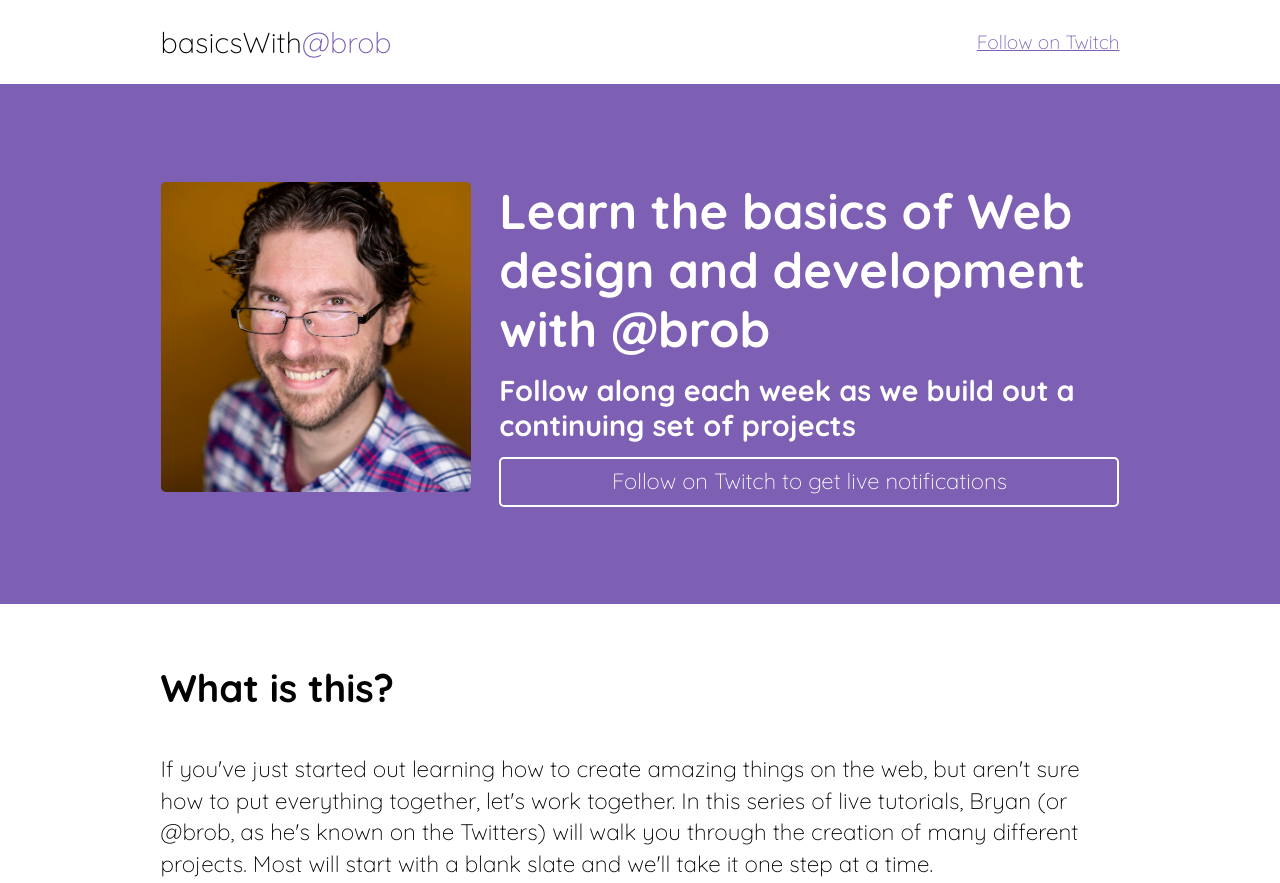
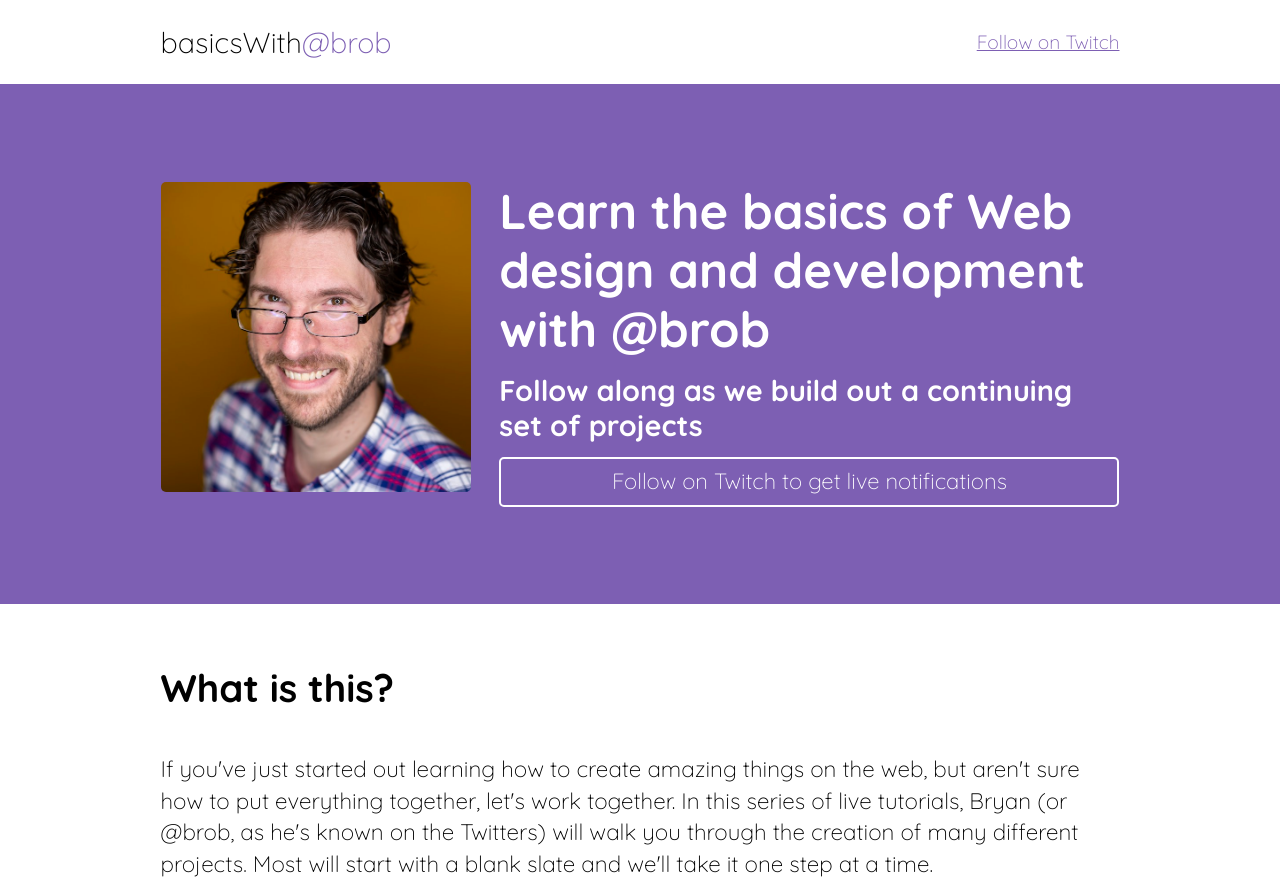
Before and after one commit to brob/basicswithbrob.com, an Eleventy site: page index.html in a window 1280 px wide. Shown: the top 883 px of the page. Built offline with nearby package versions, Linux system fonts and the light colour scheme; Eleventy itself is replaced by a stand-in of ours; files that its build step writes are made by us from their sources; what eleventy-plugin-blog-tools, nunjucks-date-filter would draw is missing.

Commit message:
Removes weekly from homepage

```diff
--- a/index.html
+++ b/index.html
@@ -2,7 +2,7 @@
     {% block banner %}
         <div class="banner__content container">
             <h1 class="banner__title">Learn the basics of Web design and development with @brob</h1>
-            <h2 class="banner__subtitle">Follow along each week as we build out a continuing set of projects</h2>
+            <h2 class="banner__subtitle">Follow along as we build out a continuing set of projects</h2>
             <a class="banner__cta button" href="https://twitch.tv/bryanlrobinson">Follow on Twitch to get live notifications</a>
             <img class="headshot" src="/assets/images/headshot.jpg" alt="@brob's smiling face">
         </div>
```
